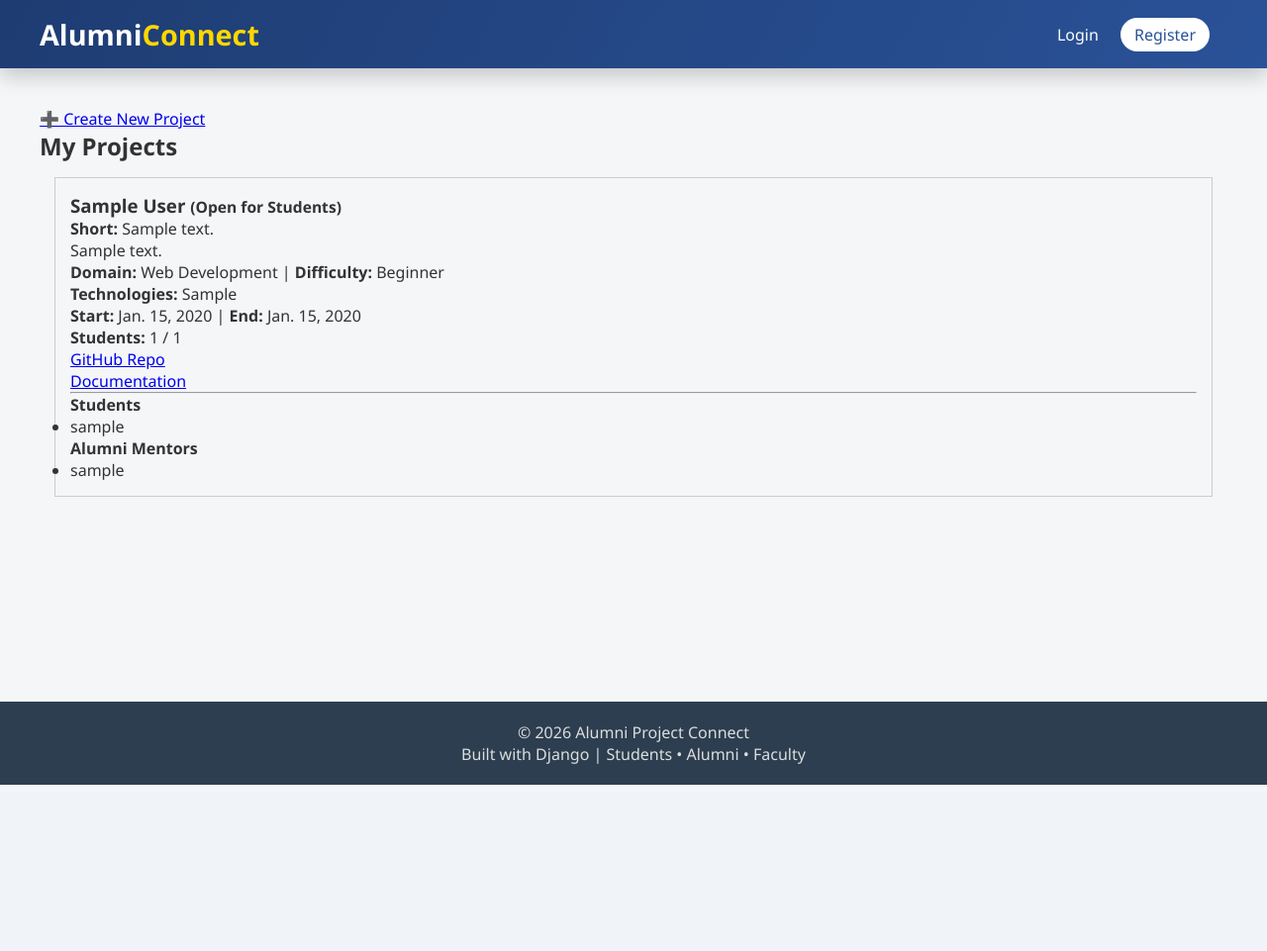
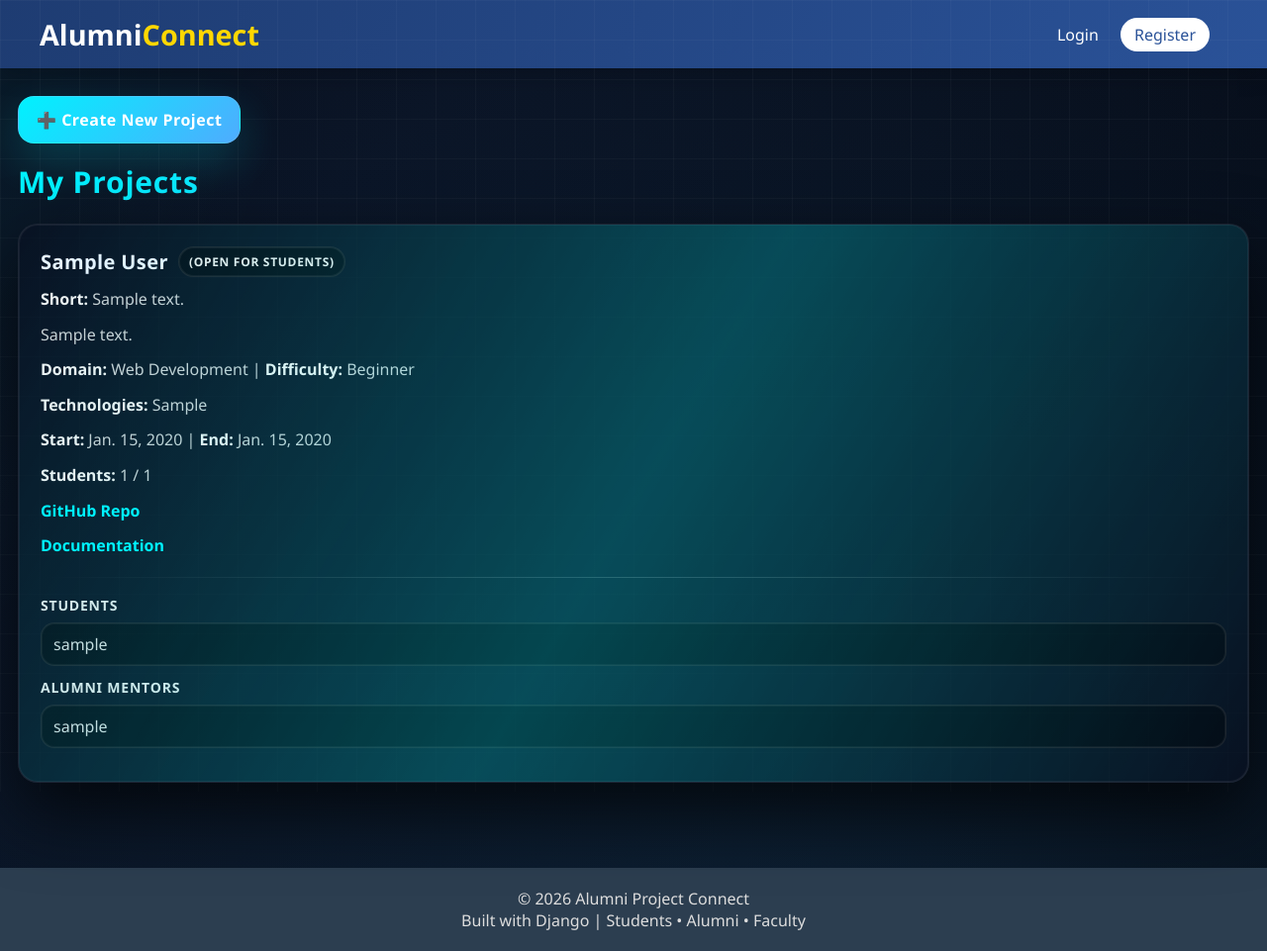
Before and after one commit to LISTEDMILE/SeniorLink, a Django app: template templates/faculty_projects.html in a window 1280 px wide. Shown: the whole page at 99% size. Before the commit the page ends 793 px from the top, so only its background shows below. Run offline with Django 5.2, Linux system fonts and the light colour scheme; the template is opened without the code that fills it: values that come from a table or form of the project are taken from there, others are empty; tables that the repository leaves empty hold one stand-in row (values such as "Sample post").

Commit message:
bhatnagar

```diff
--- /dev/null
+++ b/static/css/faculty.css
@@ -0,0 +1,328 @@
+/* =========================
+   CYBER TECH BACKGROUND
+========================= */
+:root{
+  --bg1:#050b14;
+  --bg2:#0a1324;
+  --bg3:#020409;
+  --neon1:#00f2fe;
+  --neon2:#4facfe;
+  --text:#eaf3ff;
+  --muted:rgba(255,255,255,0.65);
+  --card:rgba(10, 18, 35, 0.72);
+  --line:rgba(255,255,255,0.10);
+  --shadow:rgba(0,0,0,0.7);
+}
+
+body{
+  background:
+    radial-gradient(circle at 20% 20%, rgba(0,255,255,0.12), transparent 40%),
+    radial-gradient(circle at 80% 80%, rgba(52,152,219,0.15), transparent 45%),
+    linear-gradient(135deg, var(--bg1), var(--bg2), var(--bg3));
+  background-size: 200% 200%;
+  animation: bgShift 18s ease infinite;
+  color: var(--text);
+}
+
+/* subtle grid overlay */
+body::before{
+  content:"";
+  position:fixed;
+  inset:0;
+  background:
+    linear-gradient(rgba(255,255,255,0.03) 1px, transparent 1px),
+    linear-gradient(90deg, rgba(255,255,255,0.03) 1px, transparent 1px);
+  background-size: 40px 40px;
+  pointer-events:none;
+  z-index:0;
+}
+
+/* =========================
+   PAGE LAYOUT
+========================= */
+.main-content{
+  position: relative;
+  z-index: 1;
+  padding: 28px 18px;
+}
+
+/* Optional: if base has fade-in */
+.fade-in{
+  animation: pageIn 0.8s ease both;
+}
+
+/* =========================
+   TOP BAR (Create Button + Title)
+========================= */
+.main-content > a[href]{
+  display:inline-flex;
+  align-items:center;
+  gap:10px;
+
+  padding: 12px 18px;
+  border-radius: 16px;
+  border: 1px solid rgba(255,255,255,0.10);
+
+  color: white;
+  text-decoration:none;
+  font-weight: 800;
+  letter-spacing: 0.5px;
+
+  background: linear-gradient(135deg, var(--neon1), var(--neon2));
+  box-shadow: 0 18px 45px rgba(0,242,254,0.18);
+  position: relative;
+  overflow: hidden;
+
+  transition: transform .25s ease, box-shadow .25s ease, filter .25s ease;
+}
+
+/* moving shine */
+.main-content > a[href]::before{
+  content:"";
+  position:absolute;
+  inset:0;
+  transform: translateX(-110%);
+  background: linear-gradient(120deg, transparent, rgba(255,255,255,0.5), transparent);
+  transition: .6s;
+  pointer-events:none;
+}
+.main-content > a[href]:hover::before{
+  transform: translateX(110%);
+}
+.main-content > a[href]:hover{
+  transform: translateY(-3px) scale(1.03);
+  box-shadow: 0 22px 55px rgba(0,242,254,0.35);
+  filter: brightness(1.05);
+}
+.main-content > a[href]:active{
+  transform: translateY(0px) scale(0.99);
+}
+
+/* Page heading */
+.main-content > h2{
+  margin: 18px 0 22px;
+  font-size: 30px;
+  font-weight: 900;
+  letter-spacing: 0.8px;
+
+  background: linear-gradient(90deg, var(--neon1), var(--neon2));
+  -webkit-background-clip:text;
+  -webkit-text-fill-color:transparent;
+}
+
+/* =========================
+   PROJECT GRID
+========================= */
+/* Your HTML uses inline-styled <div>. We style ALL direct divs inside main
+   that contain projects by giving them the "glass card" look. */
+.main-content > div{
+  background: var(--card) !important;
+  border: 1px solid rgba(255,255,255,0.08) !important;
+
+  border-radius: 20px;
+  padding: 22px !important;
+  margin: 18px 0 !important;
+
+  box-shadow:
+    0 30px 70px var(--shadow),
+    inset 0 0 0 1px rgba(255,255,255,0.06);
+
+  position: relative;
+  overflow: hidden;
+  transform: translateY(0);
+  transition: transform .28s ease, box-shadow .28s ease, border-color .28s ease;
+  animation: cardFloat .7s ease both;
+}
+
+/* glowing border */
+.main-content > div::after{
+  content:"";
+  position:absolute;
+  inset:-1px;
+  border-radius: 20px;
+  background: linear-gradient(120deg, transparent, rgba(0,255,255,0.35), transparent);
+  opacity: 0;
+  animation: borderGlow 4s linear infinite;
+  pointer-events:none;
+}
+
+/* hover lift */
+.main-content > div:hover{
+  transform: translateY(-6px);
+  box-shadow:
+    0 40px 85px rgba(0,0,0,0.75),
+    0 0 45px rgba(0,242,254,0.12),
+    inset 0 0 0 1px rgba(255,255,255,0.08);
+  border-color: rgba(0,242,254,0.35) !important;
+}
+
+/* =========================
+   PROJECT TITLE + STATUS
+========================= */
+.main-content > div h3{
+  margin: 0 0 10px;
+  font-size: 20px;
+  font-weight: 900;
+  letter-spacing: 0.4px;
+  color: var(--text);
+  display:flex;
+  flex-wrap: wrap;
+  gap: 10px;
+  align-items: center;
+}
+
+/* status badge */
+.main-content > div h3 small{
+  font-size: 12px;
+  font-weight: 900;
+  letter-spacing: .7px;
+  text-transform: uppercase;
+
+  padding: 6px 10px;
+  border-radius: 999px;
+
+  color: rgba(255,255,255,0.92);
+  background: rgba(0,0,0,0.35);
+  border: 1px solid rgba(255,255,255,0.10);
+  box-shadow: inset 0 0 0 1px rgba(255,255,255,0.06);
+}
+
+/* =========================
+   TEXT + METADATA
+========================= */
+.main-content > div p{
+  margin: 10px 0;
+  color: rgba(255,255,255,0.80);
+  line-height: 1.6;
+}
+
+.main-content > div p strong{
+  color: rgba(255,255,255,0.95);
+}
+
+/* Divider */
+.main-content > div hr{
+  border: 0;
+  height: 1px;
+  margin: 18px 0;
+  background: linear-gradient(90deg, transparent, rgba(255,255,255,0.18), transparent);
+}
+
+/* =========================
+   LINKS (GitHub / Docs)
+========================= */
+.main-content > div a{
+  color: var(--neon1);
+  font-weight: 800;
+  text-decoration: none;
+  position: relative;
+  transition: color .25s ease, text-shadow .25s ease;
+}
+
+/* neon underline */
+.main-content > div a::after{
+  content:"";
+  position:absolute;
+  left:0;
+  bottom:-3px;
+  width:0;
+  height:2px;
+  background: linear-gradient(90deg, var(--neon1), var(--neon2));
+  transition: .25s ease;
+}
+.main-content > div a:hover{
+  color: var(--neon2);
+  text-shadow: 0 0 18px rgba(0,242,254,0.35);
+}
+.main-content > div a:hover::after{
+  width:100%;
+}
+
+/* =========================
+   LISTS (Students/Alumni)
+========================= */
+.main-content > div h4{
+  margin: 12px 0 8px;
+  font-size: 14px;
+  font-weight: 900;
+  letter-spacing: 0.8px;
+  text-transform: uppercase;
+  color: rgba(255,255,255,0.90);
+}
+
+/* list container */
+.main-content > div ul{
+  list-style: none;
+  padding: 0;
+  margin: 0 0 12px;
+  display: grid;
+  grid-template-columns: repeat(auto-fit, minmax(160px, 1fr));
+  gap: 10px;
+}
+
+/* list items like neon chips */
+.main-content > div ul li{
+  padding: 10px 12px;
+  border-radius: 14px;
+  background: rgba(0,0,0,0.35);
+  border: 1px solid rgba(255,255,255,0.10);
+  color: rgba(255,255,255,0.85);
+  box-shadow: inset 0 0 0 1px rgba(255,255,255,0.05);
+  transition: transform .25s ease, box-shadow .25s ease, border-color .25s ease;
+}
+
+.main-content > div ul li:hover{
+  transform: translateY(-3px);
+  border-color: rgba(0,242,254,0.35);
+  box-shadow:
+    0 18px 40px rgba(0,242,254,0.12),
+    inset 0 0 0 1px rgba(255,255,255,0.06);
+}
+
+/* empty state paragraph */
+.main-content > p{
+  margin-top: 20px;
+  color: rgba(255,255,255,0.75);
+  background: rgba(10, 18, 35, 0.55);
+  border: 1px solid rgba(255,255,255,0.08);
+  border-radius: 16px;
+  padding: 16px 18px;
+  box-shadow: 0 20px 55px rgba(0,0,0,0.55);
+}
+
+/* =========================
+   RESPONSIVE
+========================= */
+@media (max-width: 520px){
+  .main-content > div{
+    padding: 18px !important;
+  }
+  .main-content > h2{
+    font-size: 26px;
+  }
+}
+
+/* =========================
+   ANIMATIONS
+========================= */
+@keyframes bgShift{
+  0% { background-position: 0% 50%; }
+  50% { background-position: 100% 50%; }
+  100% { background-position: 0% 50%; }
+}
+
+@keyframes pageIn{
+  from { opacity: 0; transform: translateY(10px); }
+  to   { opacity: 1; transform: translateY(0); }
+}
+
+@keyframes cardFloat{
+  from { opacity: 0; transform: translateY(18px) scale(0.98); }
+  to   { opacity: 1; transform: translateY(0) scale(1); }
+}
+
+@keyframes borderGlow{
+  0%   { opacity: 0; }
+  50%  { opacity: 1; }
+  100% { opacity: 0; }
+}
--- a/templates/faculty_projects.html
+++ b/templates/faculty_projects.html
@@ -1,6 +1,8 @@
 {% extends 'base.html' %}
 
 {% block content %}
+{% load static %}
+<link rel="stylesheet" href="{% static 'css/faculty.css' %}">
 
 <a href="{% url 'create_project' %}">➕ Create New Project</a>
 <h2>My Projects</h2>
```
